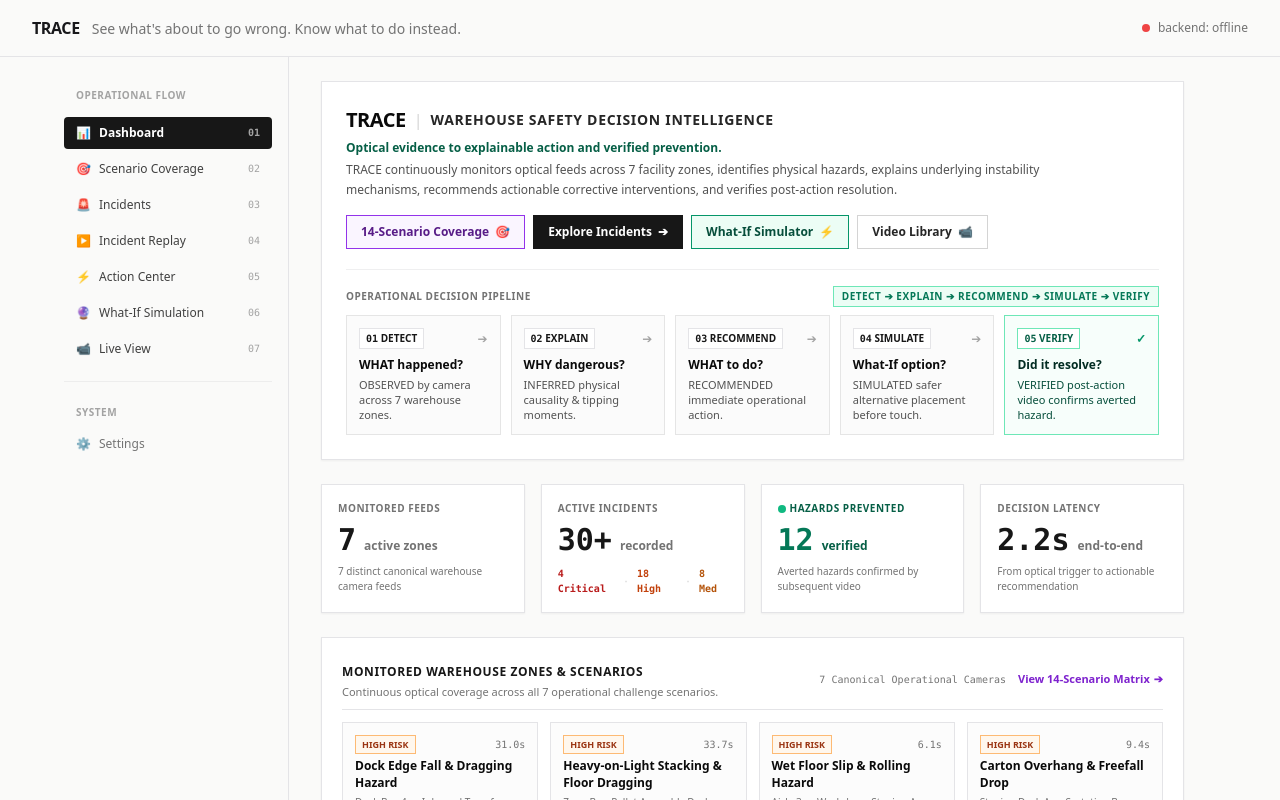
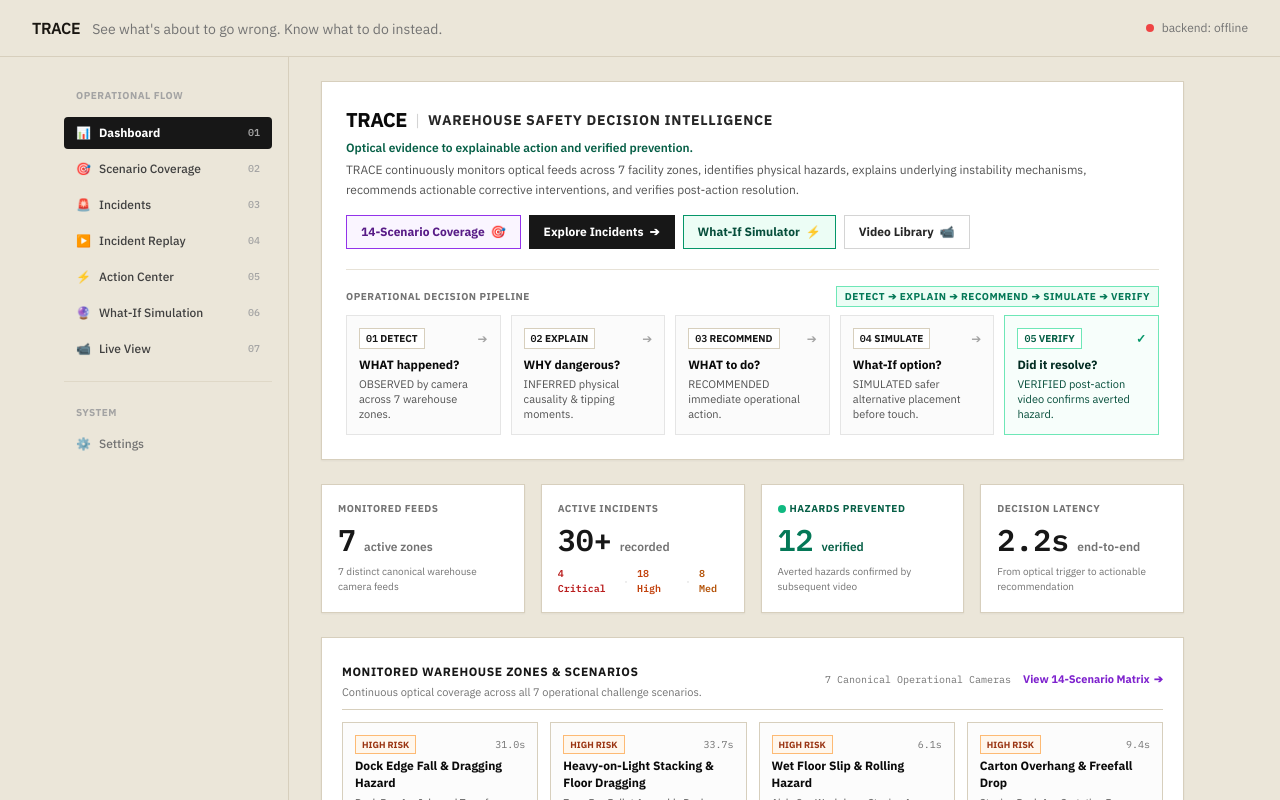
Before and after one commit to prakartii/TRACE, a React (Vite) app in the folder frontend/: page / in a window 1280 px wide. Shown: the top 800 px of the page. Built offline with nearby package versions, Linux system fonts and the light colour scheme; no server answers.

Commit message:
feat: establish design tokens, type scale, and font stack

```diff
--- a/frontend/index.html
+++ b/frontend/index.html
@@ -3,9 +3,20 @@
   <head>
     <meta charset="UTF-8" />
     <meta name="viewport" content="width=device-width, initial-scale=1.0" />
-    <title>TRACE</title>
+    <meta name="theme-color" content="#1A1712" />
+    <meta
+      name="description"
+      content="TRACE — see what's about to go wrong, know what to do instead."
+    />
+    <link rel="preconnect" href="https://fonts.googleapis.com" />
+    <link rel="preconnect" href="https://fonts.gstatic.com" crossorigin />
+    <link
+      href="https://fonts.googleapis.com/css2?family=Barlow+Condensed:wght@500;600;700&family=IBM+Plex+Mono:wght@400;500;600&family=IBM+Plex+Sans:wght@400;500;600;700&display=swap"
+      rel="stylesheet"
+    />
+    <title>TRACE — warehouse safety decision intelligence</title>
   </head>
-  <body>
+  <body class="bg-paper font-sans text-ink antialiased">
     <div id="root"></div>
     <script type="module" src="/src/main.jsx"></script>
   </body>
--- a/frontend/tailwind.config.js
+++ b/frontend/tailwind.config.js
@@ -4,9 +4,32 @@ export default {
   theme: {
     extend: {
       colors: {
-        paper: '#fafaf9',
-        ink: '#18181b',
-        line: '#e4e4e7',
+        paper: '#EBE6D9',
+        surface: '#F6F2E9',
+        ink: '#1A1712',
+        'ink-soft': '#5B5342',
+        'ink-faint': '#948A75',
+        line: '#D7CFBD',
+        'line-strong': '#A99D84',
+        signal: '#C28208',
+        danger: '#B23A22',
+        ok: '#3F6E4C',
+        steel: '#4E626C',
+      },
+      fontFamily: {
+        display: ['"Barlow Condensed"', 'system-ui', 'sans-serif'],
+        sans: ['"IBM Plex Sans"', 'system-ui', 'sans-serif'],
+        mono: ['"IBM Plex Mono"', 'ui-monospace', 'monospace'],
+      },
+      fontSize: {
+        'display-xl': ['2.5rem', { lineHeight: '0.95', letterSpacing: '-0.01em' }],
+        'display-lg': ['1.875rem', { lineHeight: '1', letterSpacing: '-0.01em' }],
+        'display-md': ['1.5rem', { lineHeight: '1.05', letterSpacing: '-0.005em' }],
+        title: ['1.125rem', { lineHeight: '1.3' }],
+        body: ['0.9375rem', { lineHeight: '1.55' }],
+        small: ['0.8125rem', { lineHeight: '1.45' }],
+        caption: ['0.75rem', { lineHeight: '1.4' }],
+        label: ['0.6875rem', { lineHeight: '1.3' }],
       },
     },
   },
```
